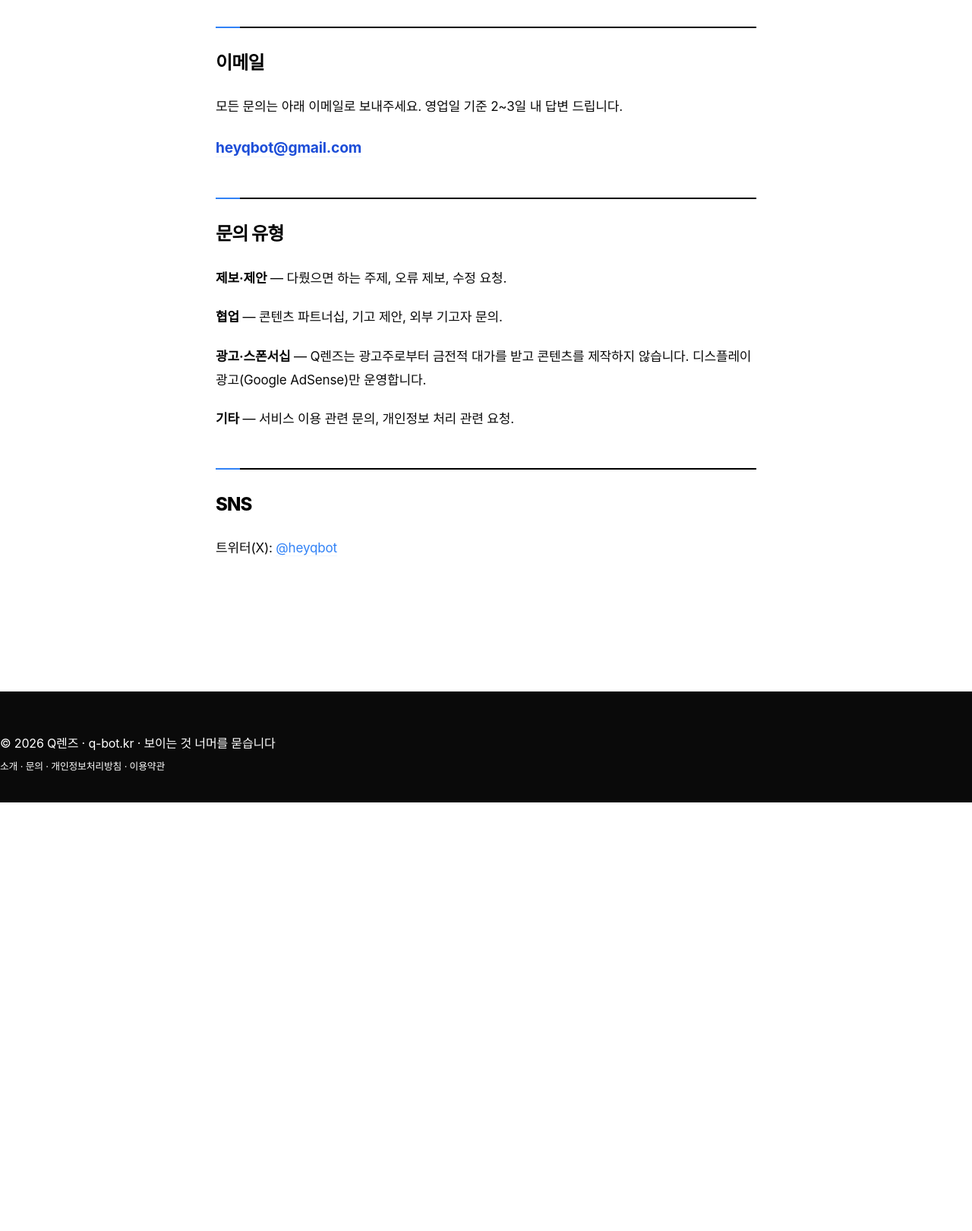
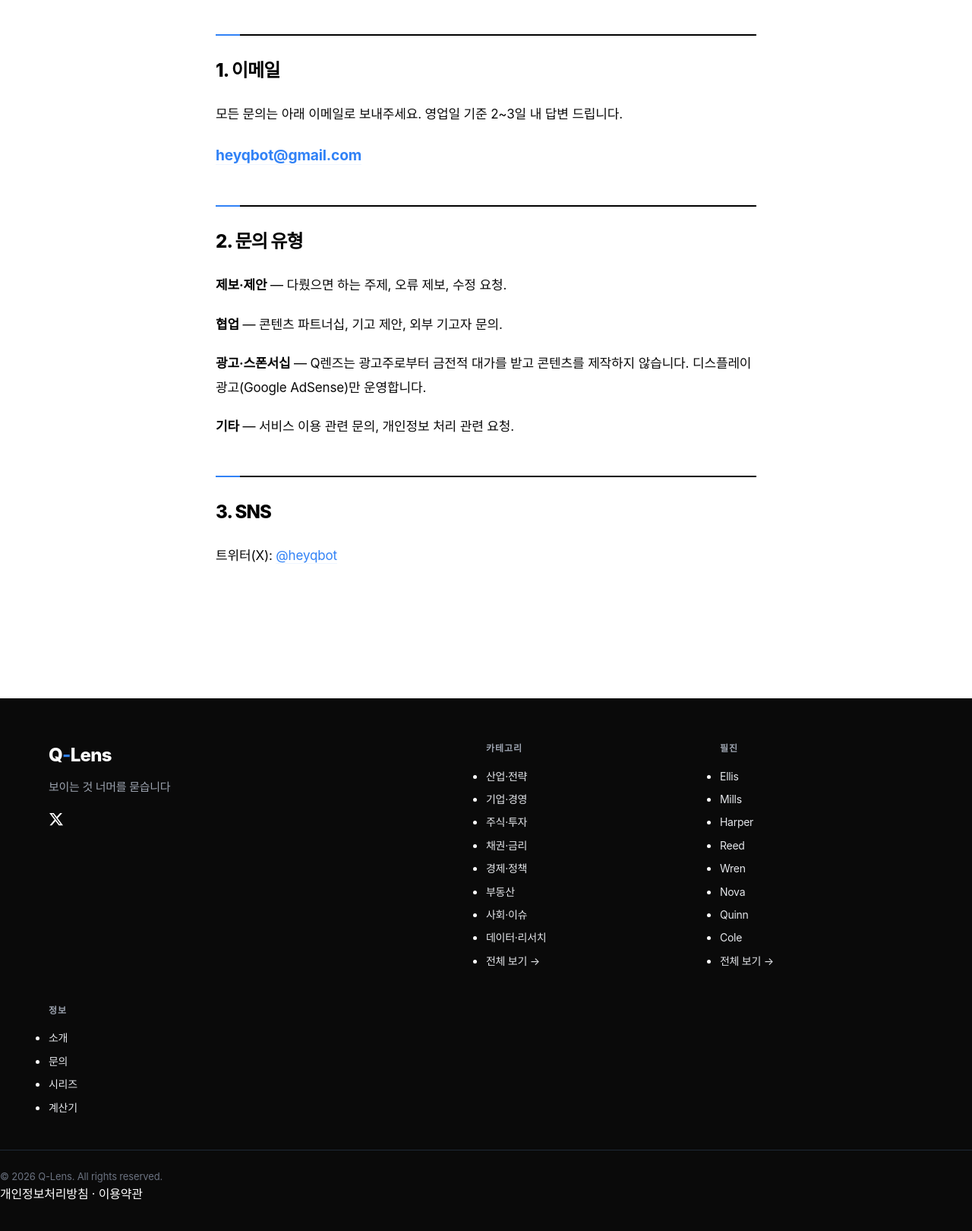
Before and after one commit to unitconnect-vp/q-bot-site, a plain HTML site: page contact/index.html in a window 1280 px wide. Shown: the part 263-1883 px from the top of the page at 76% size. Before the commit the page ends 1319 px from the top, so only its background shows below. Drawn offline with Linux system fonts and the light colour scheme; a web font is replaced by a local one.

Commit message:
refresh /contact/: v3.3 header/footer, 130-char meta

```diff
--- a/contact/index.html
+++ b/contact/index.html
@@ -3,57 +3,146 @@
 <head>
   <meta charset="UTF-8">
   <meta name="viewport" content="width=device-width, initial-scale=1.0">
-  <title>Contact | Q렌즈</title>
-  <meta name="description" content="Q렌즈에 제보, 제안, 협업 문의를 보내주세요. 이메일: heyqbot@gmail.com">
+  <title>문의 | Q렌즈</title>
+  <meta name="description" content="Q렌즈 편집팀에 제보, 기고 제안, 협업 문의를 보내주세요. 이메일 heyqbot@gmail.com 또는 트위터 @heyqbot으로 연락할 수 있으며 영업일 기준 2~3일 내 답변드립니다. 광고·스폰서성 콘텐츠 제작은 받지 않습니다.">
   <link rel="canonical" href="https://q-bot.kr/contact/">
+  <meta property="og:type" content="website">
+  <meta property="og:title" content="문의 | Q렌즈">
+  <meta property="og:description" content="Q렌즈 편집팀에 제보, 기고 제안, 협업 문의를 보내주세요. 이메일 heyqbot@gmail.com 또는 트위터 @heyqbot으로 연락할 수 있으며 영업일 기준 2~3일 내 답변드립니다. 광고·스폰서성 콘텐츠 제작은 받지 않습니다.">
+  <meta property="og:url" content="https://q-bot.kr/contact/">
+  <meta property="og:site_name" content="Q렌즈">
   <link rel="preconnect" href="https://fonts.googleapis.com">
   <link href="https://fonts.googleapis.com/css2?family=Noto+Serif+KR:wght@400;700&family=Inter:wght@400;700;800&display=swap" rel="stylesheet">
   <link rel="stylesheet" href="/assets/style.css">
   <script async src="https://pagead2.googlesyndication.com/pagead/js/adsbygoogle.js?client=ca-pub-1015415940515156" crossorigin="anonymous"></script>
+  <script type="application/ld+json">
+  {
+    "@context": "https://schema.org",
+    "@type": "ContactPage",
+    "name": "Q렌즈 문의",
+    "url": "https://q-bot.kr/contact/",
+    "publisher": {
+      "@type": "Organization",
+      "name": "Q렌즈",
+      "url": "https://q-bot.kr",
+      "email": "heyqbot@gmail.com"
+    }
+  }
+  </script>
 </head>
 <body>
 
   <header class="site-header">
-    <a href="/" class="site-logo">Q<span>-</span>Lens</a>
+    <a href="/" class="site-logo"><h1 style="display:inline;font:inherit;margin:0;padding:0;">Q<span>-</span>Lens</h1></a>
     <nav class="site-nav">
       <a href="/">홈</a>
-      <a href="/articles/">아티클</a>
-      <a href="https://heyqbot.github.io/qlens-tools/" target="_blank">계산기</a>
+      <a href="/categories/">카테고리</a>
+      <a href="/authors/">필진</a>
+      <a href="/series/">시리즈</a>
+      <a href="https://heyqbot.github.io/qlens-tools/" target="_blank" rel="noopener">계산기</a>
     </nav>
   </header>
 
   <main class="article-wrap">
     <div class="ql-wrap" style="background:#ffffff!important;">
+
       <div class="ql-hero">
-        <h2 class="ql-title">Contact</h2>
-        <p class="ql-subtitle">제보, 제안, 협업 문의를 환영합니다.</p>
+        <div style="display:flex!important;align-items:center!important;gap:0.6rem!important;font-size:0.85rem!important;color:#6b6159!important;margin-bottom:1.2rem!important;">
+          <span style="font-weight:700!important;color:#3182f6!important;">문의</span>
+          <span style="color:#c9bfb0!important;">·</span>
+          <span>Contact</span>
+        </div>
+        <div class="ql-subtitle">
+          제보, 제안, 협업 문의를 환영합니다.<br>
+          Q렌즈 편집팀이 직접 읽고 답장합니다.
+        </div>
       </div>
+
       <div class="ql-body">
 
-        <h2>이메일</h2>
+        <h2>1. 이메일</h2>
         <p>모든 문의는 아래 이메일로 보내주세요. 영업일 기준 2~3일 내 답변 드립니다.</p>
-        <p style="font-size:1.2rem!important;font-weight:700!important;color:#1d4ed8!important;">
-          <a href="mailto:heyqbot@gmail.com" style="color:#1d4ed8!important;">heyqbot@gmail.com</a>
+        <p style="font-size:1.2rem!important;font-weight:700!important;color:#3182f6!important;">
+          <a href="mailto:heyqbot@gmail.com" style="color:#3182f6!important;">heyqbot@gmail.com</a>
         </p>
 
-        <h2>문의 유형</h2>
+        <h2>2. 문의 유형</h2>
         <p><strong>제보·제안</strong> — 다뤘으면 하는 주제, 오류 제보, 수정 요청.</p>
         <p><strong>협업</strong> — 콘텐츠 파트너십, 기고 제안, 외부 기고자 문의.</p>
         <p><strong>광고·스폰서십</strong> — Q렌즈는 광고주로부터 금전적 대가를 받고 콘텐츠를 제작하지 않습니다. 디스플레이 광고(Google AdSense)만 운영합니다.</p>
         <p><strong>기타</strong> — 서비스 이용 관련 문의, 개인정보 처리 관련 요청.</p>
 
-        <h2>SNS</h2>
+        <h2>3. SNS</h2>
         <p>트위터(X): <a href="https://twitter.com/heyqbot" target="_blank" rel="noopener">@heyqbot</a></p>
 
       </div>
+
     </div>
   </main>
 
   <footer class="site-footer">
-    <p>© 2026 Q렌즈 · <a href="/">q-bot.kr</a> · 보이는 것 너머를 묻습니다</p>
-    <p style="margin-top:0.5rem!important;font-size:0.8rem!important;">
-      <a href="/about/">소개</a> · <a href="/contact/">문의</a> · <a href="/privacy/">개인정보처리방침</a> · <a href="/terms/">이용약관</a>
-    </p>
+    <div class="footer-inner">
+      <div class="footer-brand">
+        <div class="footer-logo">Q<span>-</span>Lens</div>
+        <p class="footer-tagline">보이는 것 너머를 묻습니다</p>
+        <div class="footer-social">
+          <a href="https://x.com/heyqbot" target="_blank" rel="noopener" class="footer-social__link" aria-label="X (Twitter)">
+            <svg width="20" height="20" viewBox="0 0 24 24" fill="currentColor" aria-hidden="true">
+              <path d="M18.244 2.25h3.308l-7.227 8.26 8.502 11.24H16.17l-5.214-6.817L4.99 21.75H1.68l7.73-8.835L1.254 2.25H8.08l4.713 6.231zm-1.161 17.52h1.833L7.084 4.126H5.117z"/>
+            </svg>
+          </a>
+        </div>
+      </div>
+
+      <div class="footer-col">
+        <h4 class="footer-col__title">카테고리</h4>
+        <ul class="footer-col__list">
+          <li><a href="/categories/industry/">산업·전략</a></li>
+          <li><a href="/categories/corporate/">기업·경영</a></li>
+          <li><a href="/categories/stocks/">주식·투자</a></li>
+          <li><a href="/categories/bonds/">채권·금리</a></li>
+          <li><a href="/categories/economy/">경제·정책</a></li>
+          <li><a href="/categories/realestate/">부동산</a></li>
+          <li><a href="/categories/society/">사회·이슈</a></li>
+          <li><a href="/categories/data/">데이터·리서치</a></li>
+          <li><a href="/categories/" class="footer-col__more">전체 보기 →</a></li>
+        </ul>
+      </div>
+
+      <div class="footer-col">
+        <h4 class="footer-col__title">필진</h4>
+        <ul class="footer-col__list">
+          <li><a href="/authors/ellis/">Ellis</a></li>
+          <li><a href="/authors/mills/">Mills</a></li>
+          <li><a href="/authors/harper/">Harper</a></li>
+          <li><a href="/authors/reed/">Reed</a></li>
+          <li><a href="/authors/wren/">Wren</a></li>
+          <li><a href="/authors/nova/">Nova</a></li>
+          <li><a href="/authors/quinn/">Quinn</a></li>
+          <li><a href="/authors/cole/">Cole</a></li>
+          <li><a href="/authors/" class="footer-col__more">전체 보기 →</a></li>
+        </ul>
+      </div>
+
+      <div class="footer-col">
+        <h4 class="footer-col__title">정보</h4>
+        <ul class="footer-col__list">
+          <li><a href="/about/">소개</a></li>
+          <li><a href="/contact/">문의</a></li>
+          <li><a href="/series/">시리즈</a></li>
+          <li><a href="https://heyqbot.github.io/qlens-tools/" target="_blank" rel="noopener">계산기</a></li>
+        </ul>
+      </div>
+    </div>
+
+    <div class="footer-bottom">
+      <p class="footer-copy">© 2026 Q-Lens. All rights reserved.</p>
+      <p class="footer-legal">
+        <a href="/privacy/">개인정보처리방침</a>
+        <span>·</span>
+        <a href="/terms/">이용약관</a>
+      </p>
+    </div>
   </footer>
 
   <script src="/assets/site.js"></script>
```
